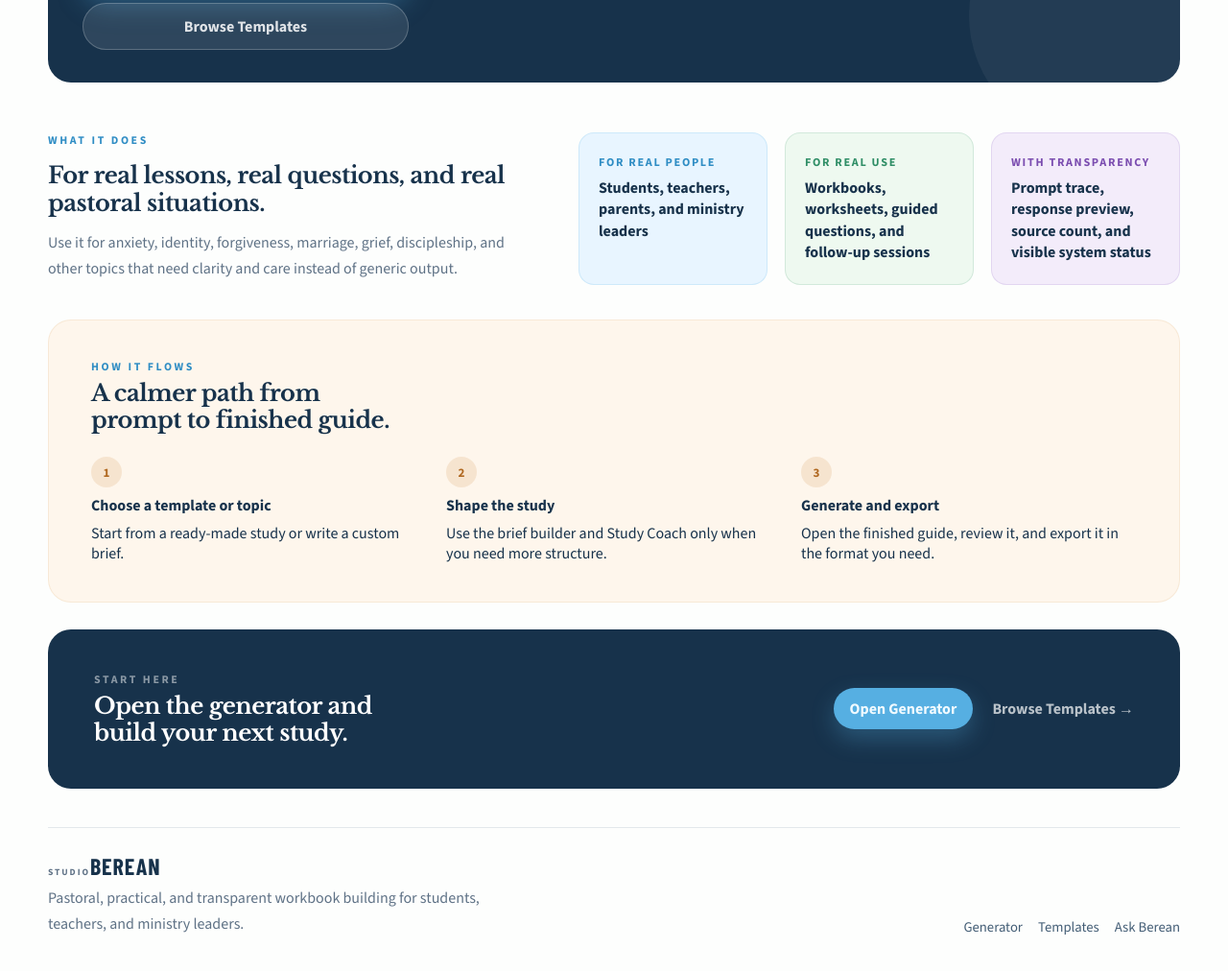
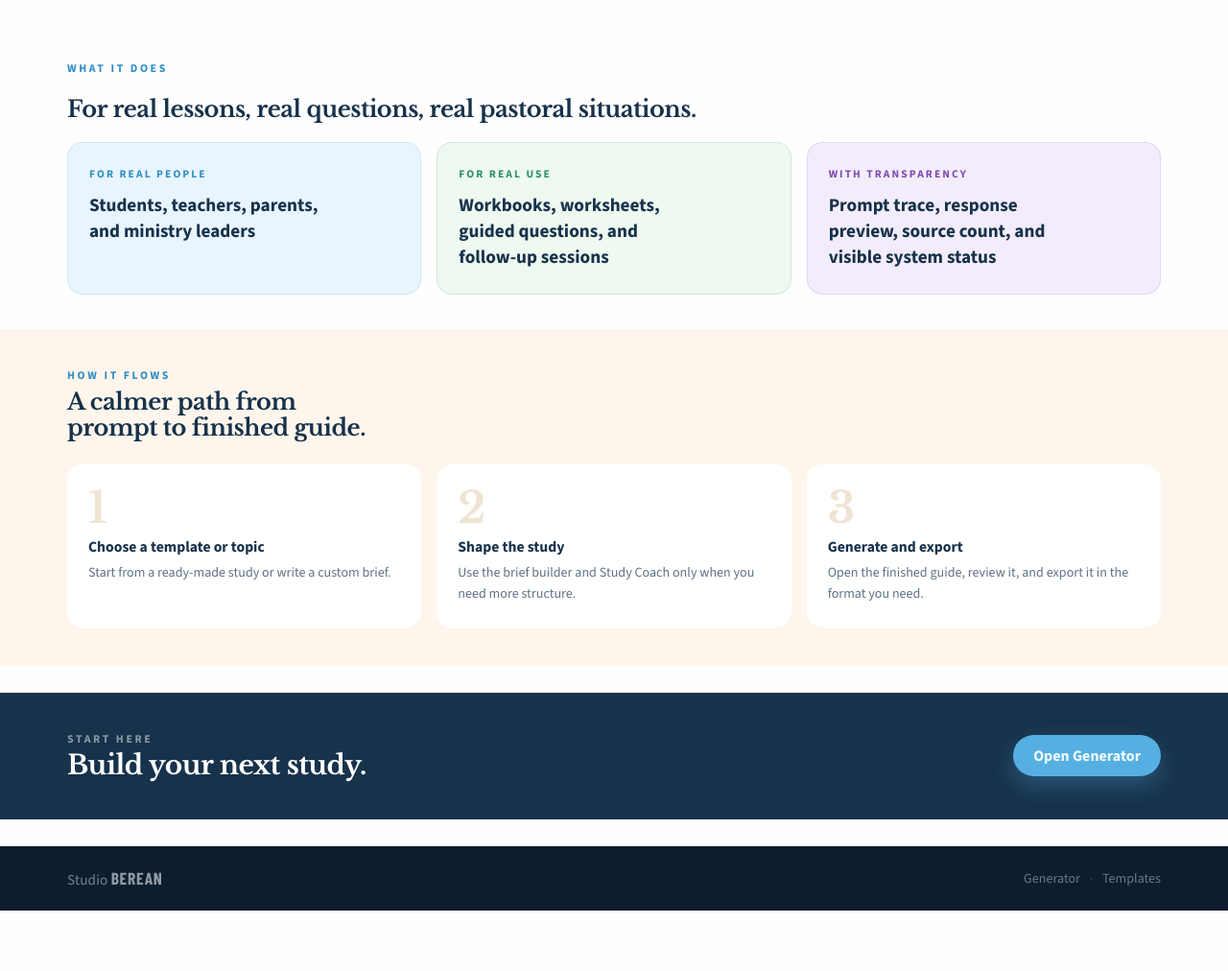
Before and after one commit to Svakira/berean-work-generator, a website: page public/index.html in a window 1280 px wide. Shown: the part 472-1484 px from the top of the page at 96% size. After the commit the page ends 1421 px from the top, so only its background shows below. Drawn offline with nearby package versions, Linux system fonts and the light colour scheme.

Commit message:
fix: full-bleed dark sections, flat overview, white flow cards, minimal footer

```diff
--- a/public/index.html
+++ b/public/index.html
@@ -48,9 +48,8 @@
             <p class="eyebrow">Pastoral, practical, transparent</p>
             <h1>Build studies that feel trustworthy, practical, and ready to teach.</h1>
             <p class="lede">Studio Berean helps teachers, students, and ministry leaders turn real struggles into guided Bible workbooks with visible Berean traceability.</p>
-            <div class="hero-actions home-hero-actions">
-              <a class="btn btn-primary btn-hero-cta" href="/generator">Open Generator</a>
-              <a class="btn btn-hero-secondary" href="/templates">Browse Templates</a>
+          <div class="hero-actions home-hero-actions">
+              <a class="btn btn-hero-cta" href="/generator">Open Generator</a>
             </div>
           </div>
           <figure class="home-hero-illustration" aria-hidden="true">
@@ -100,11 +99,8 @@
       </section>
 
       <section class="home-overview">
-        <div class="home-overview-intro">
-          <p class="eyebrow">What it does</p>
-          <h2>For real lessons, real questions, and real pastoral situations.</h2>
-          <p class="section-copy">Use it for anxiety, identity, forgiveness, marriage, grief, discipleship, and other topics that need clarity and care instead of generic output.</p>
-        </div>
+        <p class="eyebrow">What it does</p>
+        <h2>For real lessons, real questions, real pastoral situations.</h2>
         <div class="home-overview-columns">
           <article>
             <span>For real people</span>
@@ -148,24 +144,18 @@
       <section class="home-final">
         <div>
           <p class="eyebrow">Start here</p>
-          <h2>Open the generator and build your next study.</h2>
+          <h2>Build your next study.</h2>
         </div>
-        <div class="home-final-actions">
-          <a class="btn btn-primary" href="/generator">Open Generator</a>
-          <a class="plain-link-strong" href="/templates">Browse Templates &rarr;</a>
-        </div>
+        <a class="btn btn-primary btn-large" href="/generator">Open Generator</a>
       </section>
 
       <footer class="site-footer">
-        <div>
-          <a class="site-brand footer-brand" href="/"><span class="brand-studio">Studio</span><span class="brand-berean">BEREAN</span></a>
-          <p class="footer-copy">Pastoral, practical, and transparent workbook building for students, teachers, and ministry leaders.</p>
-        </div>
-        <div class="footer-links">
+        <span class="footer-brand-text">Studio <strong>BEREAN</strong></span>
+        <nav class="footer-links">
           <a href="/generator">Generator</a>
+          <span aria-hidden="true">·</span>
           <a href="/templates">Templates</a>
-          <a href="https://berean.ai" target="_blank" rel="noreferrer">Ask Berean</a>
-        </div>
+        </nav>
       </footer>
     </main>
     <script type="module" src="/site.js"></script>
--- a/public/styles.css
+++ b/public/styles.css
@@ -115,10 +115,30 @@ body ::selection {
   background: rgba(86, 175, 226, 0.2);
 }
 
+body {
+  overflow-x: clip;
+}
+
 .site-shell {
   width: min(1180px, calc(100% - 88px));
   margin: 0 auto;
   padding: 24px 0 48px;
+}
+
+/* Home page: reduced side margins */
+.site-shell.page-home {
+  width: min(1140px, calc(100% - 24px));
+  padding-top: 0;
+  padding-bottom: 0;
+}
+
+/* Full-bleed sections on home page — extend to viewport edges */
+.page-home .home-hero-wrap,
+.page-home .home-flow,
+.page-home .home-final,
+.page-home .site-footer {
+  width: 100vw;
+  margin-left: calc(50% - 50vw);
 }
 
 .page-home,
@@ -565,8 +585,20 @@ body ::selection {
 .site-header-in-hero {
   background: transparent;
   border-color: transparent;
-  padding: 24px 36px 20px;
+  padding: 24px max(16px, calc(50vw - 570px)) 16px;
   margin: 0;
+  border-radius: 0;
+}
+
+.home-hero {
+  padding: 0 max(16px, calc(50vw - 570px)) 52px;
+  display: grid;
+  grid-template-columns: 1fr minmax(280px, 360px);
+  gap: 48px;
+  align-items: center;
+  position: relative;
+  z-index: 1;
+  background: transparent;
   border-radius: 0;
 }
 
@@ -731,9 +763,13 @@ body ::selection {
 }
 
 .home-overview {
-  grid-template-columns: minmax(0, 0.9fr) minmax(0, 1.1fr);
-  gap: 40px;
-  padding: 24px 0 8px;
+  display: grid;
+  gap: 20px;
+  padding: 36px 0 8px;
+}
+
+.home-overview h2 {
+  margin: 0;
 }
 
 .home-overview-intro {
@@ -742,16 +778,17 @@ body ::selection {
 }
 
 .home-overview-columns {
+  display: grid;
   grid-template-columns: repeat(3, minmax(0, 1fr));
-  gap: 18px;
+  gap: 16px;
 }
 
 .home-overview-columns article {
   display: grid;
-  gap: 8px;
+  gap: 12px;
   align-content: start;
   border-radius: var(--radius-md);
-  padding: 22px 20px;
+  padding: 24px 22px;
   border: 1px solid transparent;
 }
 
@@ -768,6 +805,13 @@ body ::selection {
 .home-overview-columns article:nth-child(3) {
   background: var(--pastel-lavender);
   border-color: rgba(120,80,180,0.14);
+}
+
+.home-overview-columns article span {
+  font-size: 0.72rem;
+  letter-spacing: 0.18em;
+  text-transform: uppercase;
+  font-weight: 800;
 }
 
 .home-overview-columns article:nth-child(1) span { color: var(--accent-strong); }
@@ -775,50 +819,83 @@ body ::selection {
 .home-overview-columns article:nth-child(3) span { color: #7b4db0; }
 [data-theme="dark"] .home-overview-columns article:nth-child(3) span { color: #b07ce8; }
 
+.home-overview-columns article strong {
+  font-size: 1.2rem;
+  font-weight: 700;
+  line-height: 1.35;
+  color: var(--text);
+}
+
+/* Flow section — full-bleed peach, white step cards */
 .home-flow {
   background: var(--pastel-peach);
-  border-radius: var(--radius-xl);
-  padding: 40px 44px;
-  border: 1px solid rgba(200,140,60,0.12);
+  border-radius: 0;
+  padding: 40px max(16px, calc(50vw - 570px));
+  border: 0;
+  gap: 20px;
+}
+
+.home-flow .compact-heading {
+  padding: 0;
+}
+
+.home-flow-row {
+  display: grid;
+  grid-template-columns: repeat(3, minmax(0, 1fr));
   gap: 16px;
-}
-
-.home-flow-row {
-  grid-template-columns: repeat(3, minmax(0, 1fr));
-  gap: 20px;
-  margin-top: 8px;
+  margin-top: 4px;
 }
 
 .home-flow-row article {
-  display: grid;
-  gap: 8px;
-  padding: 0;
+  background: var(--surface);
+  border-radius: var(--radius-md);
+  padding: 24px 22px;
+  display: grid;
+  gap: 6px;
+  align-content: start;
   border-top: 0;
 }
 
 .home-flow-row article span {
-  width: 32px;
-  height: 32px;
-  display: inline-grid;
-  place-items: center;
-  border-radius: 999px;
-  background: rgba(200,130,50,0.15);
-  color: #b06820;
-  font-size: 0.82rem;
+  font-size: 2.8rem;
   font-weight: 800;
+  color: rgba(180,130,60,0.22);
+  line-height: 1;
+  font-family: "Libre Baskerville", Georgia, serif;
+  width: auto;
+  height: auto;
+  display: block;
+  border-radius: 0;
+  background: transparent;
 }
 
 [data-theme="dark"] .home-flow-row article span {
-  background: rgba(200,130,50,0.22);
-  color: #e09848;
-}
-
+  background: transparent;
+  color: rgba(200,150,80,0.22);
+}
+
+.home-flow-row article strong {
+  font-size: 0.98rem;
+  color: var(--text);
+  font-weight: 700;
+}
+
+.home-flow-row article p {
+  font-size: 0.88rem;
+  color: var(--muted);
+  margin: 0;
+  line-height: 1.55;
+}
+
+/* CTA — full-bleed dark */
 .home-final {
   background: var(--navy-hero);
-  border-radius: var(--radius-xl);
-  padding: 44px 48px;
-  grid-template-columns: minmax(0, 1fr) auto;
+  border-radius: 0;
+  padding: 40px max(16px, calc(50vw - 570px));
+  display: flex;
+  flex-wrap: wrap;
   align-items: center;
+  justify-content: space-between;
   gap: 24px;
 }
 
@@ -828,37 +905,76 @@ body ::selection {
 
 .home-final h2 {
   color: #ffffff;
-  margin: 6px 0 0;
-}
-
-.home-final-actions {
-  display: flex;
-  flex-wrap: wrap;
-  gap: 14px;
-  align-items: center;
+  margin: 4px 0 0;
+  font-size: clamp(1.3rem, 2.2vw, 1.75rem);
 }
 
 .home-final .btn-primary {
   background: var(--accent);
   color: #f0faff;
   box-shadow: 0 10px 24px rgba(86,175,226,0.3);
-}
-
-.home-final .plain-link-strong {
-  color: rgba(255,255,255,0.7);
-}
-
-.home-final .plain-link-strong:hover {
-  color: #ffffff;
-}
-
+  white-space: nowrap;
+}
+
+/* Footer — general (non-home pages) */
 .site-footer {
+  display: grid;
   grid-template-columns: minmax(0, 1fr) auto;
   align-items: end;
   gap: 22px;
   padding: 28px 0 8px;
   border-top: 1px solid var(--line);
   margin-top: 12px;
+}
+
+/* Footer — home page: full-bleed dark, minimal */
+.page-home .site-footer {
+  background: #0b1d2e;
+  display: flex;
+  flex-wrap: wrap;
+  align-items: center;
+  justify-content: space-between;
+  gap: 16px;
+  padding: 22px max(16px, calc(50vw - 570px));
+  border-top: 0;
+  margin-top: 0;
+}
+
+.footer-brand-text {
+  font-family: "Source Sans 3", "Segoe UI", sans-serif;
+  font-size: 0.95rem;
+  color: rgba(255,255,255,0.45);
+  letter-spacing: 0.01em;
+}
+
+.footer-brand-text strong {
+  font-family: "Barlow Condensed", sans-serif;
+  font-weight: 700;
+  font-size: 1.1rem;
+  letter-spacing: 0.04em;
+  color: rgba(255,255,255,0.55);
+  text-transform: uppercase;
+}
+
+.page-home .footer-links {
+  display: flex;
+  gap: 10px;
+  align-items: center;
+}
+
+.page-home .footer-links a {
+  color: rgba(255,255,255,0.4);
+  text-decoration: none;
+  font-size: 0.88rem;
+}
+
+.page-home .footer-links a:hover {
+  color: rgba(255,255,255,0.7);
+}
+
+.page-home .footer-links span {
+  color: rgba(255,255,255,0.25);
+  font-size: 0.75rem;
 }
 
 .utility-link {
```
